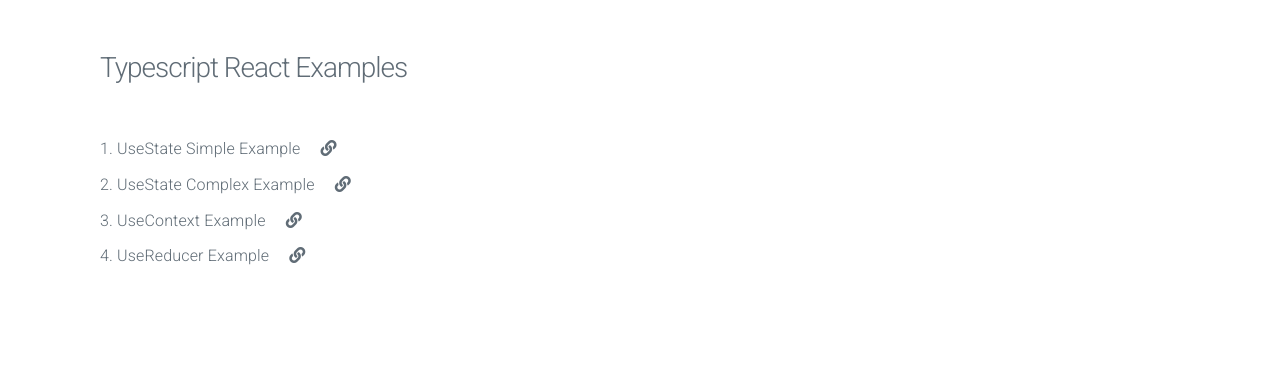
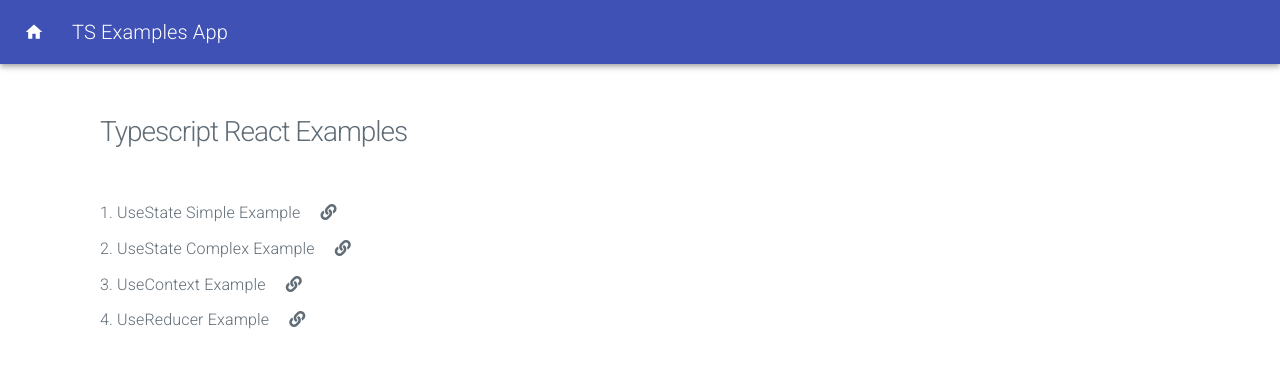
Before and after one commit to gabebravo/typescript-react-examples, a React (Create React App) app: page / in a window 1280 px wide. Shown: the top 368 px of the page. Built offline with nearby package versions, Linux system fonts and the light colour scheme; the HTML template or start-up script is replaced by a standard one.

Commit message:
Fixed fallback for Header flashing

```diff
--- a/package.json
+++ b/package.json
@@ -3,6 +3,8 @@
   "version": "0.1.0",
   "private": true,
   "dependencies": {
+    "@material-ui/core": "^4.11.3",
+    "@material-ui/icons": "^4.11.2",
     "@testing-library/jest-dom": "^5.11.4",
     "@testing-library/react": "^11.1.0",
     "@testing-library/user-event": "^12.1.10",
--- a/src/App.tsx
+++ b/src/App.tsx
@@ -1,6 +1,7 @@
-import { lazy, Suspense, ReactElement } from 'react'
+import { useState, useEffect, lazy, Suspense, ReactElement } from 'react'
 import { BrowserRouter as RouterWrapper, Switch, Route } from 'react-router-dom';
 
+const Header = lazy(() => import('./components/Header'));
 const Home = lazy(() => import('./components/Home'));
 const UseStateSimple = lazy(() => import( './components/UseStateSimple'));
 const UseStateComplex = lazy(() => import( './components/UseStateComplex'));
@@ -15,10 +16,20 @@ const links = [
   { text: 'UseReducer Example', url: '/use-reducer' }
 ]
 
-export default function routes(): ReactElement {
+export default function App(): ReactElement {
+  const [show, setShow] = useState(false)
+
+  useEffect(() => {
+    let timeout = setTimeout(() => setShow(true), 100)
+    return () => {
+      clearTimeout(timeout)
+    }
+  }, [])
+
   return (
     <RouterWrapper>
-      <Suspense fallback={<p>Loading...</p>}>
+      <Suspense fallback={show ? <Header /> : <p></p>}>
+        <Header />
         <Switch>
           <Route exact path="/">
             <Home links={links} />
--- /dev/null
+++ b/src/components/Header.tsx
@@ -0,0 +1,47 @@
+import { ReactElement } from 'react'
+import { useHistory } from 'react-router-dom';
+import { makeStyles } from '@material-ui/core/styles';
+import AppBar from '@material-ui/core/AppBar';
+import Toolbar from '@material-ui/core/Toolbar';
+import Typography from '@material-ui/core/Typography';
+import IconButton from '@material-ui/core/IconButton';
+import HomeIcon from '@material-ui/icons/Home';
+
+const useStyles = makeStyles((theme) => ({
+  root: {
+    flexGrow: 1,
+  },
+  menuButton: {
+    marginRight: theme.spacing(2),
+  },
+  title: {
+    flexGrow: 1,
+    fontSize: 20
+  },
+}));
+
+export default function Header(): ReactElement {
+  const classes = useStyles();
+  const history = useHistory();
+
+  return (
+    <div className={classes.root}>
+      <AppBar position="static">
+        <Toolbar>
+          <IconButton
+            edge="start"
+            className={classes.menuButton}
+            color="inherit"
+            aria-label="menu"
+            onClick={() => history.push('/')}
+          >
+            <HomeIcon className={classes.title} />
+          </IconButton>
+          <Typography variant="h6" className={classes.title}>
+            TS Examples App
+          </Typography>
+        </Toolbar>
+      </AppBar>
+    </div>
+  );
+}
```
Also changed, not shown: 1 other file (tests, documents, lock files or other folders).
